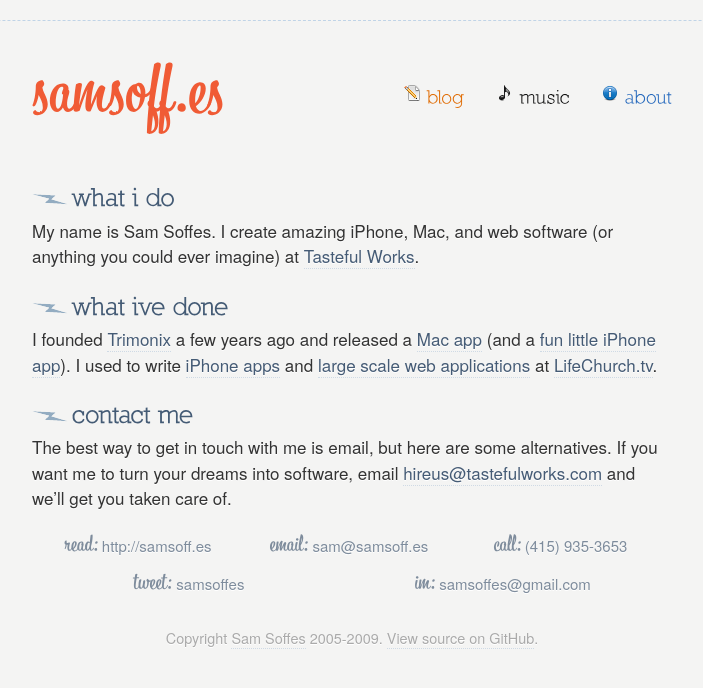
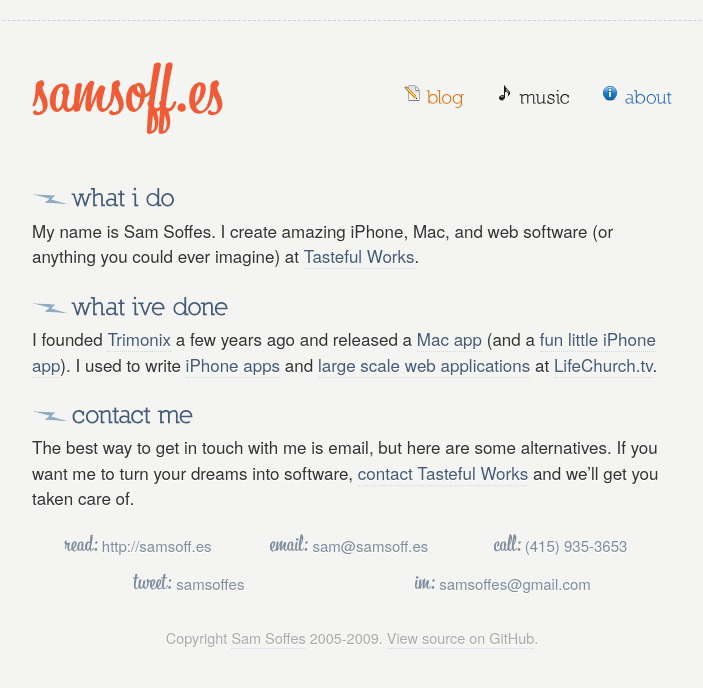
Before and after one commit to hackervera/tjgillies.github.com, a Jekyll site: the page built from about.markdown, in a window 1280 px wide. Shown: the top 688 px of the page, without its empty margins (288-991 px from the left). Built offline with Jekyll 4.4.1, drawn with Linux system fonts in a browser that asks for light colours; Markdown is read by kramdown in place of the engine named in the settings.

Commit message:
Updated about page

```diff
--- a/about.markdown
+++ b/about.markdown
@@ -11,7 +11,7 @@
 I founded [Trimonix](http://trimonix.com) a few years ago and released a [Mac app](http://trimonix.com/countdown-maker) (and a [fun little iPhone app](http://trimonix.com/mistletoed)). I  used to write [iPhone apps](http://youversion.com/iphone) and [large scale web applications](http://youversion.com) at [LifeChurch.tv](http://lifechurch.tv).
 
 ## Contact Me
-The best way to get in touch with me is email, but here are some alternatives. If you want me to turn your dreams into software, email [hireus@tastefulworks.com](&#109;&#97;&#105;&#108;&#116;&#111;&#58;%68%69%72%65%75%73@%74%61%73%74%65%66%75%6c%77%6f%72%6b%73.%63%6f%6d) and we'll get you taken care of.
+The best way to get in touch with me is email, but here are some alternatives. If you want me to turn your dreams into software, [contact Tasteful Works](http://tastefulworks.com/contact) and we'll get you taken care of.
 
 <ul class="contact clear">
   <li><span>Read:</span> <a href="http://samsoff.es/">http://samsoff.es</a></li>
```
